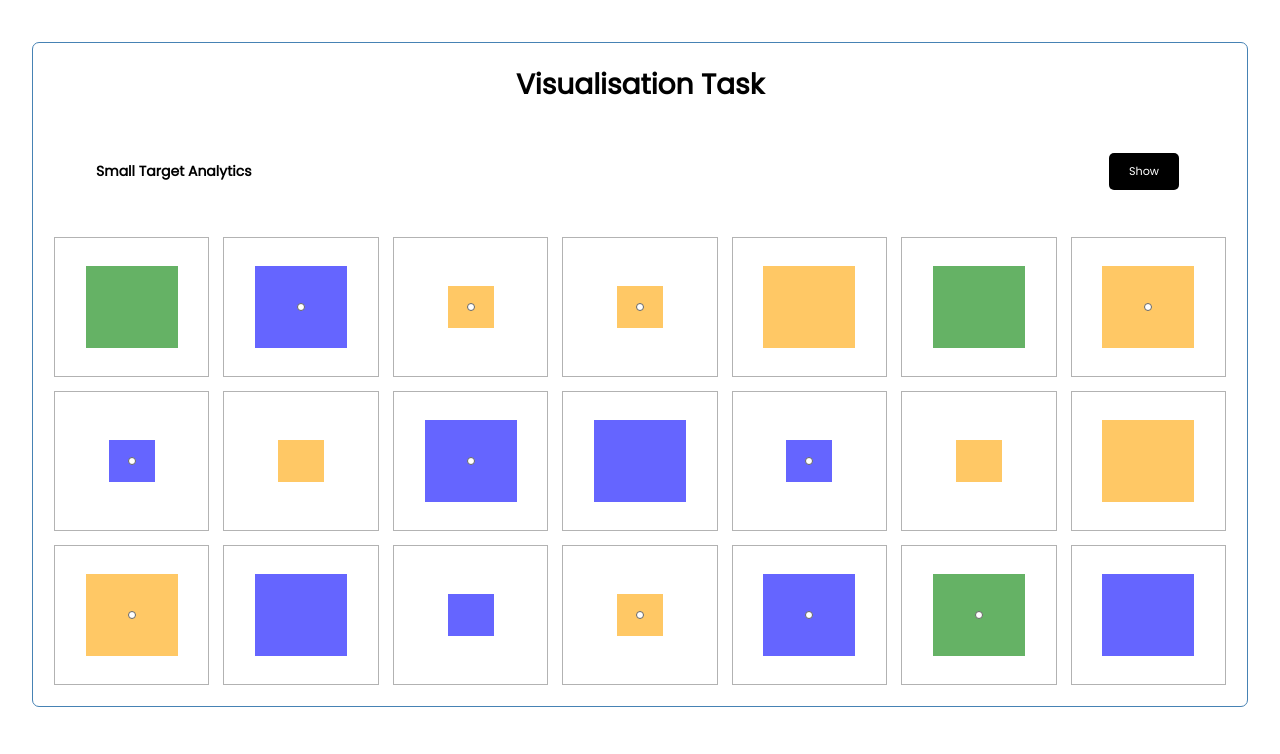
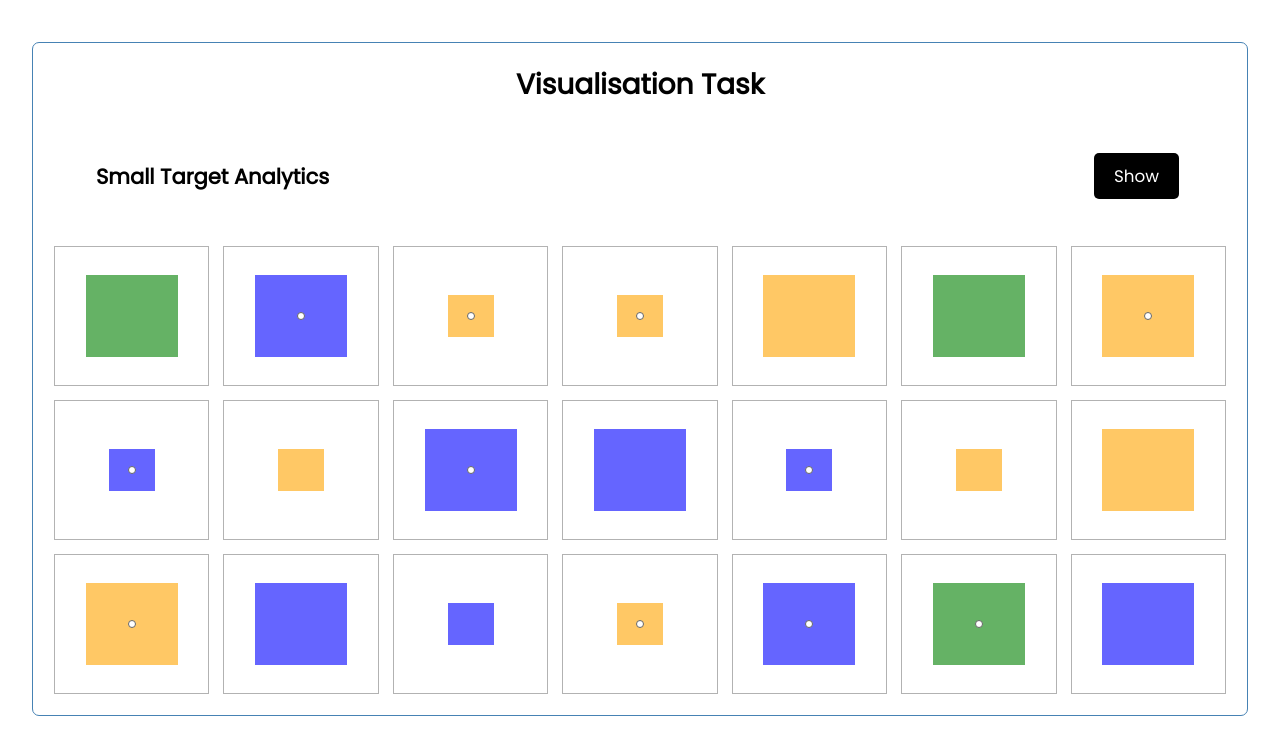
Before and after one commit to insertmike/visualization-task-react, a React (Create React App) app: page / in a window 1280 px wide. Shown: the top 754 px of the page. Built offline with nearby package versions, Linux system fonts and the light colour scheme; data requests are answered from the project's data file.

Commit message:
Updated readme && minor

```diff
--- a/src/components/SmallTargetAnalytics.js
+++ b/src/components/SmallTargetAnalytics.js
@@ -20,7 +20,7 @@ export const SmallTargetAnalytics = ({rectList}) => {
 
         <div className="small-target-analytics">
             <div className="small-target-analytics-header">
-                <h4>Small Target Analytics</h4>
+                <h2>Small Target Analytics</h2>
                     <Button
                     text={showAnalytics ? 'Close' : 'Show'}
                     onClick={() => toggleShowButton(showAnalytics)}
--- a/src/index.css
+++ b/src/index.css
@@ -125,7 +125,7 @@ body {
   border-radius: 5px;
   cursor: pointer;
   text-decoration: none;
-  font-size: .8rem;
+  font-size: 1.2rem;
   font-family: inherit;
 }
 
```
Also changed, not shown: 1 other file (tests, documents, lock files or other folders).
